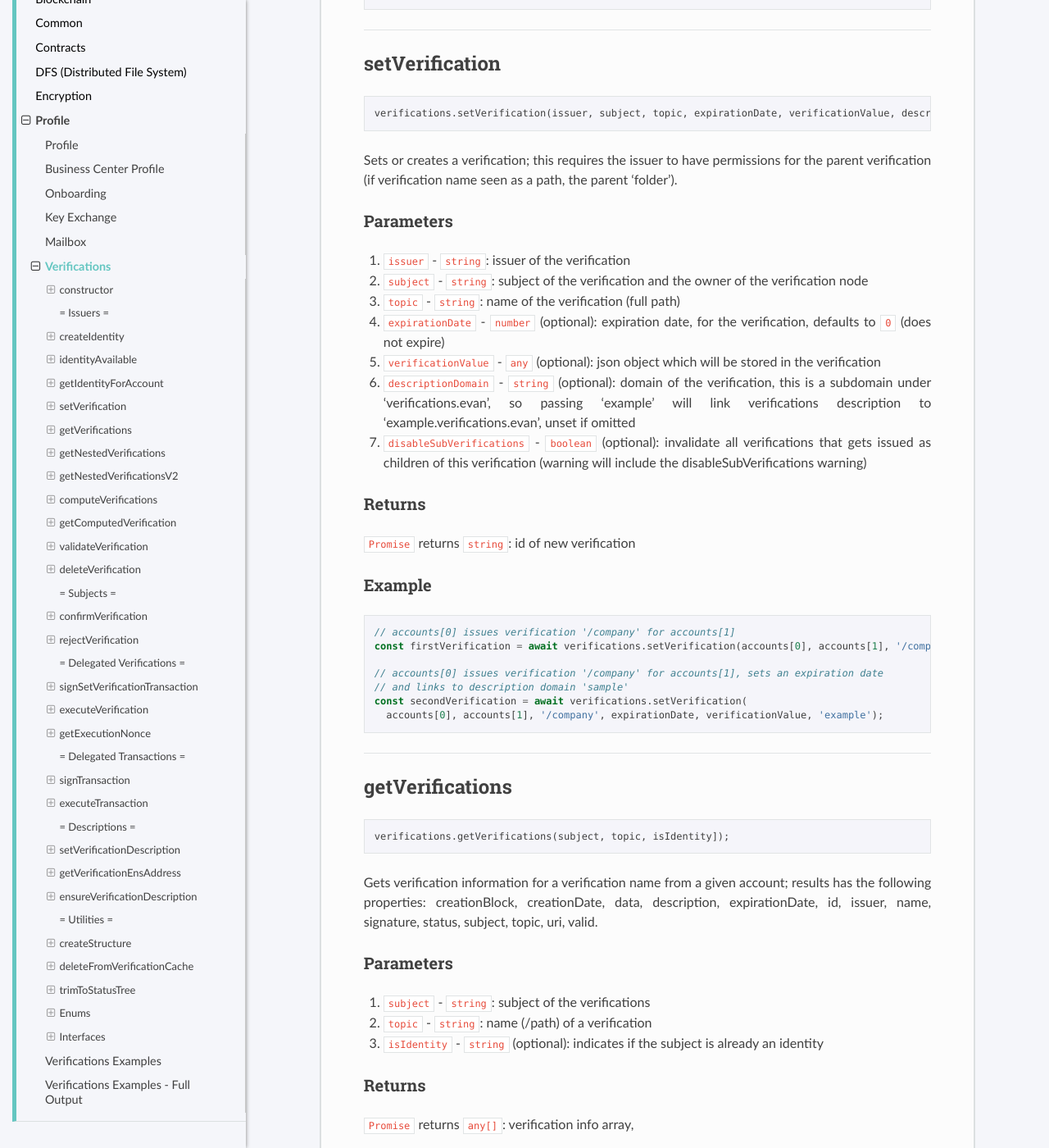
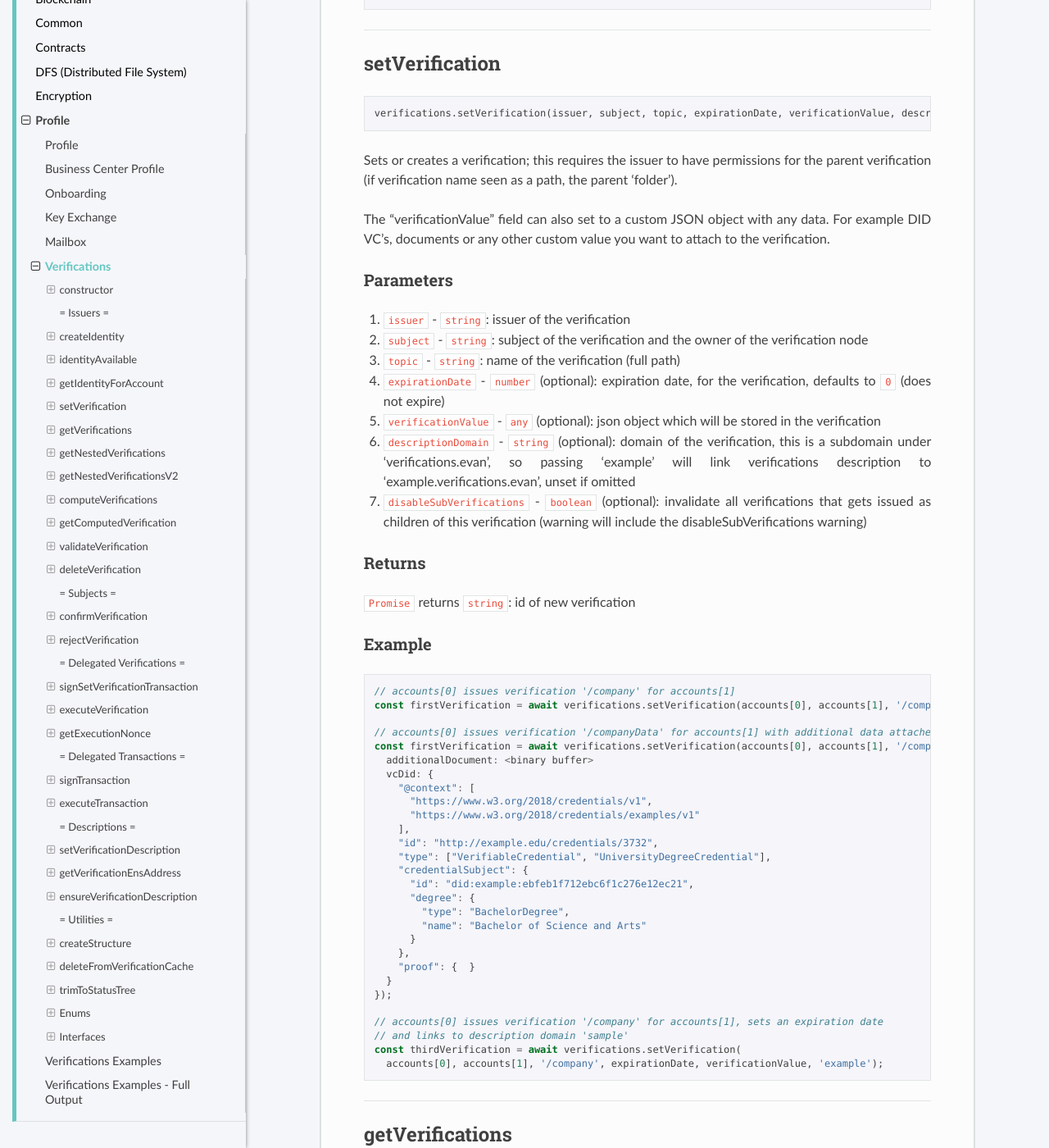
Before and after one commit to evannetwork/api-blockchain-core, a Sphinx documentation site: the page built from docs/profile/verifications.rst, in a window 1280 px wide and 1400 px high, scrolled down 4220 px. Shown: the whole window at 82% size. Built offline with Sphinx 7.4.7 and the Read the Docs theme 2.0.0, drawn with Linux system fonts in a browser that asks for light colours; pages that are not in the unit, such as notebooks, are missing from menus.

Commit message:
add verfication data example
- [CORE-526]

```diff
--- a/docs/profile/verifications.rst
+++ b/docs/profile/verifications.rst
@@ -255,6 +255,8 @@ setVerification
 
 Sets or creates a verification; this requires the issuer to have permissions for the parent verification (if verification name seen as a path, the parent 'folder').
 
+The "verificationValue" field can also set to a custom JSON object with any data. For example DID VC's, documents or any other custom value you want to attach to the verification.
+
 ----------
 Parameters
 ----------
@@ -282,9 +284,30 @@ Example
   // accounts[0] issues verification '/company' for accounts[1]
   const firstVerification = await verifications.setVerification(accounts[0], accounts[1], '/company');
 
+  // accounts[0] issues verification '/companyData' for accounts[1] with additional data attached
+  const firstVerification = await verifications.setVerification(accounts[0], accounts[1], '/company', 0, {
+    additionalDocument: <binary buffer>
+    vcDid: {
+      "@context": [
+        "https://www.w3.org/2018/credentials/v1",
+        "https://www.w3.org/2018/credentials/examples/v1"
+      ],
+      "id": "http://example.edu/credentials/3732",
+      "type": ["VerifiableCredential", "UniversityDegreeCredential"],
+      "credentialSubject": {
+        "id": "did:example:ebfeb1f712ebc6f1c276e12ec21",
+        "degree": {
+          "type": "BachelorDegree",
+          "name": "Bachelor of Science and Arts"
+        }
+      },
+      "proof": {  }
+    }
+  });
+
   // accounts[0] issues verification '/company' for accounts[1], sets an expiration date
   // and links to description domain 'sample'
-  const secondVerification = await verifications.setVerification(
+  const thirdVerification = await verifications.setVerification(
     accounts[0], accounts[1], '/company', expirationDate, verificationValue, 'example');
 
 
```
